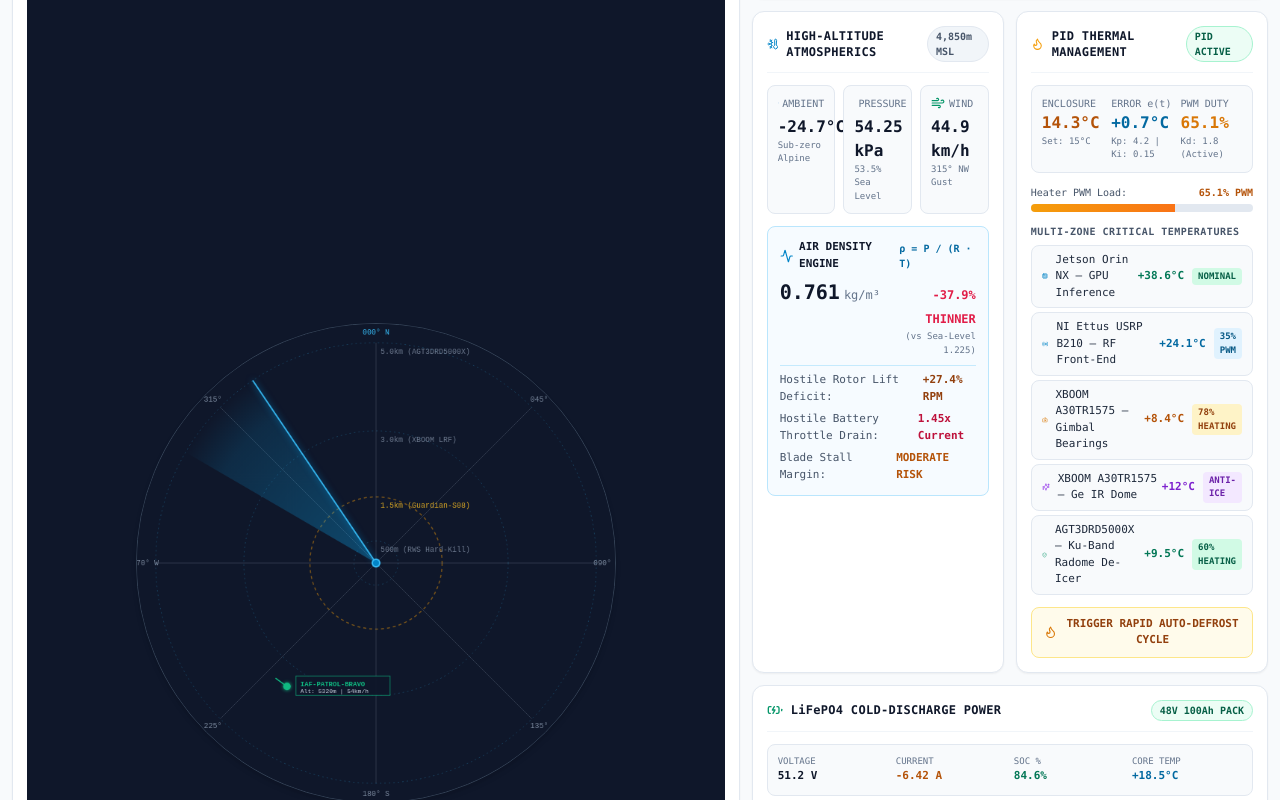
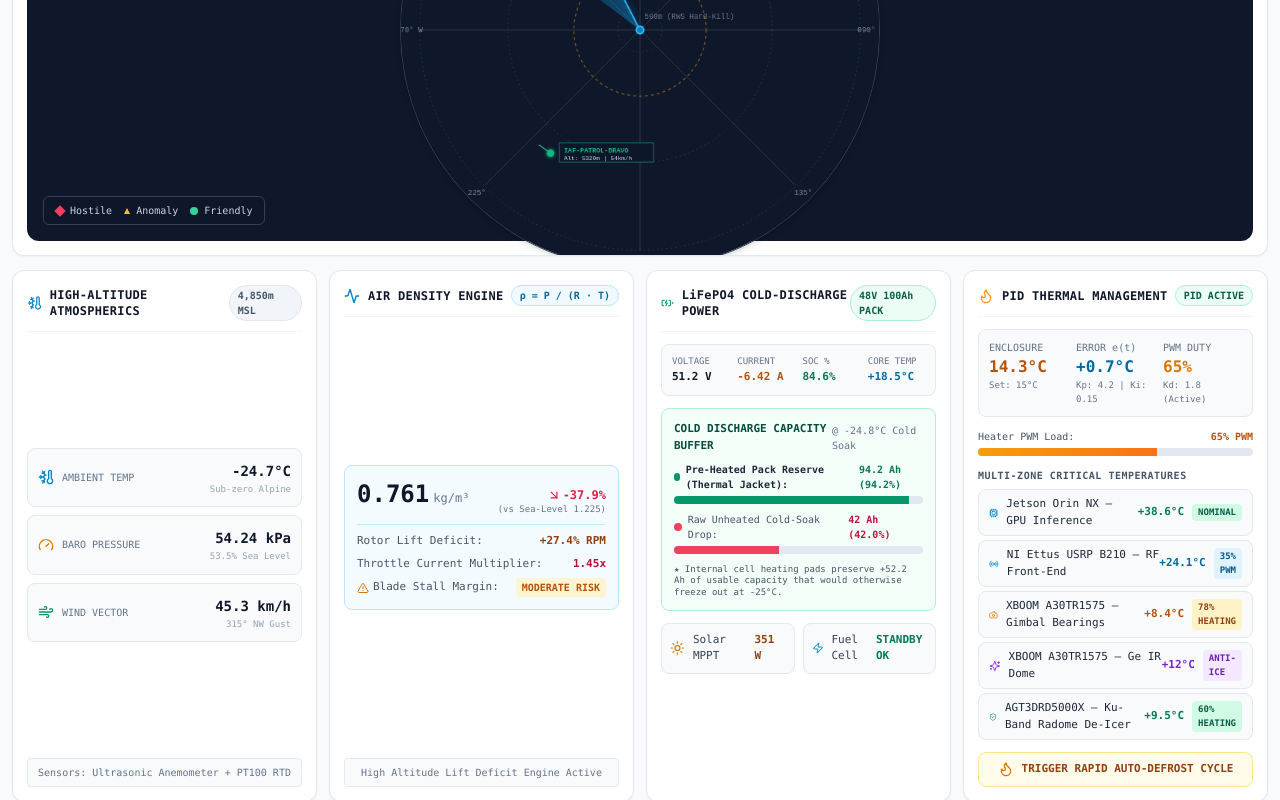
Before and after one commit to Narendra-104/CoreSense, a Next.js app: page / in a window 1280 px wide. Shown: the part 480-1280 px from the top of the page. Built offline with nearby package versions, Linux system fonts and the light colour scheme.

Commit message:
layout: rearrange dashboard to exact hand-drawn wireframe sequence

```diff
--- a/app/page.tsx
+++ b/app/page.tsx
@@ -7,14 +7,15 @@ import { CommandHeader } from '@/components/layout/CommandHeader';
 import { PolarRadarCanvas } from '@/components/radar/PolarRadarCanvas';
 import { TopographicalMapView } from '@/components/radar/TopographicalMapView';
 import { TargetInspectionDrawer } from '@/components/radar/TargetInspectionDrawer';
-import { AtmosphericEngineCard } from '@/components/thermal/AtmosphericEngineCard';
+import { HighAltitudeAtmosphericsCard } from '@/components/thermal/HighAltitudeAtmosphericsCard';
+import { AirDensityEngineCard } from '@/components/thermal/AirDensityEngineCard';
+import { LifePo4BatteryCard } from '@/components/thermal/LifePo4BatteryCard';
 import { PidThermalControllerCard } from '@/components/thermal/PidThermalControllerCard';
-import { LifePo4BatteryCard } from '@/components/thermal/LifePo4BatteryCard';
+import { CountermeasureConsole } from '@/components/countermeasures/CountermeasureConsole';
+import { DualBandPtzOptics } from '@/components/sensors/DualBandPtzOptics';
 import { RfSpectrumWaterfall } from '@/components/sensors/RfSpectrumWaterfall';
 import { AcousticBeamformingCard } from '@/components/sensors/AcousticBeamformingCard';
-import { DualBandPtzOptics } from '@/components/sensors/DualBandPtzOptics';
 import { IncursionEventLog } from '@/components/sensors/IncursionEventLog';
-import { CountermeasureConsole } from '@/components/countermeasures/CountermeasureConsole';
 import { UsrpB210Panel } from '@/components/sensors/UsrpB210Panel';
 
 export default function MissionControlDashboard() {
@@ -66,8 +67,16 @@ export default function MissionControlDashboard() {
   const [radarMode, setRadarMode] = useState<'POLAR' | 'TERRAIN'>('POLAR');
   const [selectedRfBand, setSelectedRfBand] = useState<'900M' | '2.4G' | '5.8G' | 'GNSS' | 'ALL'>('ALL');
 
-  const selectedTrack = tracks.find((t) => t.id === selectedTrackId) || null;
-  const hasHostileTarget = tracks.some((t) => t.threatLevel === 'HOSTILE' || t.threatLevel === 'CRITICAL' || t.threatLevel === 'NEUTRALIZED');
+  // Find inspected track or fallback to active hostile / first track
+  const activeTrack =
+    tracks.find((t) => t.id === selectedTrackId) ||
+    tracks.find((t) => t.threatLevel === 'HOSTILE' || t.threatLevel === 'CRITICAL') ||
+    tracks[0] ||
+    null;
+
+  const hasHostileTarget = tracks.some(
+    (t) => t.threatLevel === 'HOSTILE' || t.threatLevel === 'CRITICAL' || t.threatLevel === 'NEUTRALIZED'
+  );
   const isTargetMitigated = tracks.some((t) => t.isMitigated);
 
   return (
@@ -85,12 +94,12 @@ export default function MissionControlDashboard() {
         onInjectTarget={injectCustomDrone}
       />
 
-      {/* Main Mission Control Grid */}
-      <main className="flex-1 p-3 grid grid-cols-1 xl:grid-cols-12 gap-3 max-w-[1920px] mx-auto w-full">
-        {/* Left Column: Tactical Radar / Topography & Countermeasures (7 Columns on XL) */}
-        <div className="xl:col-span-7 flex flex-col space-y-3">
-          {/* Primary Visualization Area: Polar Radar or Mountain LOS Terrain */}
-          <div className="min-h-[460px] flex-1">
+      {/* Main Dashboard Layout Arranged Exactly to User Hand-Drawn Spec */}
+      <main className="flex-1 p-3 flex flex-col space-y-3.5 max-w-[1920px] mx-auto w-full">
+        {/* ================= PAGE 1 LAYOUT ================= */}
+
+        {/* 1. Tactical 360° Polar Radar (Full Width Top Banner) */}
+        <section className="w-full h-[460px] lg:h-[500px]">
           {radarMode === 'POLAR' ? (
             <PolarRadarCanvas
               tracks={tracks}
@@ -107,12 +116,24 @@ export default function MissionControlDashboard() {
               onSwitchToPolar={() => setRadarMode('POLAR')}
             />
           )}
-          </div>
+        </section>
 
-          {/* Target Inspector (when a track is selected) */}
-          {selectedTrack && (
+        {/* 2. Four-Card Row: Atmospherics | Air Density | LiFePO4 Battery | PID Thermal */}
+        <section className="grid grid-cols-1 md:grid-cols-2 lg:grid-cols-4 gap-3 w-full">
+          <HighAltitudeAtmosphericsCard telemetry={atmospheric} />
+          <AirDensityEngineCard telemetry={atmospheric} />
+          <LifePo4BatteryCard telemetry={battery} />
+          <PidThermalControllerCard
+            telemetry={thermal}
+            onTriggerDefrost={triggerDefrostCycle}
+          />
+        </section>
+
+        {/* 3. Hostile - Matrice 300 / Target Inspection (Full Width Middle Banner) */}
+        <section className="w-full">
+          {activeTrack && (
             <TargetInspectionDrawer
-              track={selectedTrack}
+              track={activeTrack}
               onClose={() => setSelectedTrackId(null)}
               onAutoSlewGimbal={toggleGimbalLock}
               onEngageJammer={() => {
@@ -123,9 +144,10 @@ export default function MissionControlDashboard() {
               isJammingActive={countermeasures.c2LinkJammingActive || countermeasures.gnssJammingActive}
             />
           )}
+        </section>
 
-          {/* Interlocked Countermeasure & Mitigation Console */}
-          {/* Interlocked Countermeasure & Mitigation Console */}
+        {/* 4. Interlocked Countermeasure Engagement Console (Full Width Bottom Banner) */}
+        <section className="w-full">
           <CountermeasureConsole
             state={countermeasures}
             onToggleGnss={toggleGnssJamming}
@@ -147,29 +169,14 @@ export default function MissionControlDashboard() {
               })
             }
           />
+        </section>
 
-          {/* Live Incursion Audit Log */}
-          <IncursionEventLog events={logEvents} />
-        </div>
+        {/* ================= PAGE 2 LAYOUT ================= */}
 
-        {/* Right Column: High-Altitude Core Telemetry & Multi-Sensor Fusion (5 Columns on XL) */}
-        <div className="xl:col-span-5 flex flex-col space-y-3">
-          {/* NI Ettus USRP B210 Array Panel */}
-          <UsrpB210Panel units={usrpUnits} />
-
-          {/* Dedicated High-Altitude Performance & Thermal Optimization Cards */}
-          <div className="grid grid-cols-1 md:grid-cols-2 gap-3">
-            <AtmosphericEngineCard telemetry={atmospheric} />
-            <PidThermalControllerCard
-              telemetry={thermal}
-              onTriggerDefrost={triggerDefrostCycle}
-            />
-          </div>
-
-          {/* LiFePO4 Cold-Discharge Power System */}
-          <LifePo4BatteryCard telemetry={battery} />
-
-          {/* Dual-Band PTZ Optics (LWIR + Visible) Feed */}
+        {/* 5. Three Sensor Fusion Cards: Dual-Band PTZ Optics | SDR RF Waterfall | 4-Mic Acoustic (AoA/DF) */}
+        <section className="grid grid-cols-1 md:grid-cols-3 gap-3 w-full pt-1">
+          {/* Dual-Band PTZ Optics Gimbal (XBOOM A30TR1575) */}
+          <div className="h-full">
             <DualBandPtzOptics
               isLocked={countermeasures.opticalGimbalLocked}
               azimuthDeg={countermeasures.opticalGimbalAzimuthDeg}
@@ -177,21 +184,36 @@ export default function MissionControlDashboard() {
               hasHostileTarget={hasHostileTarget}
               isMitigated={isTargetMitigated}
             />
+          </div>
 
-          {/* SDR RF Spectrum & Dynamic Waterfall Visualizer */}
+          {/* SDR RF Spectrum & Waterfall (NI Ettus USRP B210) */}
+          <div className="h-full">
             <RfSpectrumWaterfall
               isJammingActive={countermeasures.c2LinkJammingActive || countermeasures.gnssJammingActive}
               selectedBand={selectedRfBand}
               setSelectedBand={setSelectedRfBand}
               hasHostileSignal={hasHostileTarget}
             />
+          </div>
 
-          {/* USRP B210 Direction-Finding Card */}
+          {/* Direction-Finding / 4-Mic AoA Array */}
+          <div className="h-full">
             <AcousticBeamformingCard
               hasHostileSignal={hasHostileTarget}
-            confidence={selectedTrack ? selectedTrack.dfConfidencePct || 91 : 0}
+              confidence={activeTrack ? activeTrack.dfConfidencePct || 91 : 0}
             />
           </div>
+        </section>
+
+        {/* NI Ettus USRP B210 Hardware Health Strip */}
+        <section className="w-full">
+          <UsrpB210Panel units={usrpUnits} />
+        </section>
+
+        {/* 6. Incursion & Telemetry Audit Log (Full Width Card) */}
+        <section className="w-full pb-4">
+          <IncursionEventLog events={logEvents} />
+        </section>
       </main>
     </div>
   );
--- /dev/null
+++ b/components/thermal/AirDensityEngineCard.tsx
@@ -0,0 +1,69 @@
+'use client';
+
+import React from 'react';
+import { AtmosphericTelemetry } from '@/types/dashboard';
+import { Activity, ArrowDownRight, AlertTriangle } from 'lucide-react';
+
+interface AirDensityEngineCardProps {
+  telemetry: AtmosphericTelemetry;
+}
+
+export const AirDensityEngineCard: React.FC<AirDensityEngineCardProps> = ({ telemetry }) => {
+  return (
+    <div className="bg-white border border-slate-200 rounded-xl p-3.5 shadow-sm flex flex-col justify-between h-full font-mono">
+      {/* Header */}
+      <div className="flex items-center justify-between border-b border-slate-100 pb-2.5">
+        <div className="flex items-center space-x-2">
+          <Activity className="w-4 h-4 text-sky-600" />
+          <span className="text-xs font-bold text-slate-900 tracking-wide">
+            AIR DENSITY ENGINE
+          </span>
+        </div>
+        <span className="text-[10px] text-sky-700 font-bold bg-sky-50 border border-sky-200 px-2 py-0.5 rounded-full">
+          ρ = P / (R · T)
+        </span>
+      </div>
+
+      {/* Density Readout */}
+      <div className="bg-sky-50/70 p-3 rounded-lg border border-sky-200 my-2">
+        <div className="flex items-baseline justify-between mb-2">
+          <div>
+            <span className="text-2xl font-bold text-slate-900">{telemetry.airDensityKgM3}</span>
+            <span className="text-xs text-slate-500 ml-1">kg/m³</span>
+          </div>
+          <div className="text-right">
+            <span className="text-xs font-bold text-rose-600 flex items-center justify-end">
+              <ArrowDownRight className="w-3.5 h-3.5 mr-0.5" /> -37.9%
+            </span>
+            <span className="text-[9px] text-slate-500 block">(vs Sea-Level 1.225)</span>
+          </div>
+        </div>
+
+        {/* Degradation Impact */}
+        <div className="space-y-1.5 pt-2 border-t border-sky-200/80 text-[11px]">
+          <div className="flex justify-between items-center">
+            <span className="text-slate-600">Rotor Lift Deficit:</span>
+            <span className="text-amber-800 font-bold">+{telemetry.rotorLiftDeficitPct}% RPM</span>
+          </div>
+          <div className="flex justify-between items-center">
+            <span className="text-slate-600">Throttle Current Multiplier:</span>
+            <span className="text-rose-700 font-bold">{telemetry.throttleCurrentMultiplier}x</span>
+          </div>
+          <div className="flex justify-between items-center">
+            <span className="text-slate-600 flex items-center space-x-1">
+              <AlertTriangle className="w-3 h-3 text-amber-600" />
+              <span>Blade Stall Margin:</span>
+            </span>
+            <span className="text-amber-700 font-bold text-[10px] bg-amber-100/80 px-1.5 py-0.5 rounded">
+              {telemetry.aerodynamicStallRisk} RISK
+            </span>
+          </div>
+        </div>
+      </div>
+
+      <div className="text-[10px] text-slate-500 bg-slate-50 px-2 py-1.5 rounded border border-slate-200 text-center">
+        High Altitude Lift Deficit Engine Active
+      </div>
+    </div>
+  );
+};
--- /dev/null
+++ b/components/thermal/HighAltitudeAtmosphericsCard.tsx
@@ -0,0 +1,68 @@
+'use client';
+
+import React from 'react';
+import { AtmosphericTelemetry } from '@/types/dashboard';
+import { Wind, Gauge, ThermometerSnowflake } from 'lucide-react';
+
+interface HighAltitudeAtmosphericsCardProps {
+  telemetry: AtmosphericTelemetry;
+}
+
+export const HighAltitudeAtmosphericsCard: React.FC<HighAltitudeAtmosphericsCardProps> = ({ telemetry }) => {
+  return (
+    <div className="bg-white border border-slate-200 rounded-xl p-3.5 shadow-sm flex flex-col justify-between h-full font-mono">
+      {/* Header */}
+      <div className="flex items-center justify-between border-b border-slate-100 pb-2.5">
+        <div className="flex items-center space-x-2">
+          <ThermometerSnowflake className="w-4 h-4 text-sky-600" />
+          <span className="text-xs font-bold text-slate-900 tracking-wide">
+            HIGH-ALTITUDE ATMOSPHERICS
+          </span>
+        </div>
+        <span className="text-[10px] text-slate-600 bg-slate-100 border border-slate-200 px-2 py-0.5 rounded-full font-semibold">
+          4,850m MSL
+        </span>
+      </div>
+
+      {/* Atmospheric Primary Stats */}
+      <div className="grid grid-cols-1 gap-2 my-2">
+        <div className="bg-slate-50 p-2.5 rounded-lg border border-slate-200 flex items-center justify-between">
+          <div className="flex items-center space-x-2 text-slate-500 text-[10px]">
+            <ThermometerSnowflake className="w-4 h-4 text-sky-600" />
+            <span className="font-medium">AMBIENT TEMP</span>
+          </div>
+          <div className="text-right">
+            <span className="text-sm font-bold text-slate-900">{telemetry.ambientTempC}°C</span>
+            <span className="text-[9px] text-slate-400 block">Sub-zero Alpine</span>
+          </div>
+        </div>
+
+        <div className="bg-slate-50 p-2.5 rounded-lg border border-slate-200 flex items-center justify-between">
+          <div className="flex items-center space-x-2 text-slate-500 text-[10px]">
+            <Gauge className="w-4 h-4 text-amber-600" />
+            <span className="font-medium">BARO PRESSURE</span>
+          </div>
+          <div className="text-right">
+            <span className="text-sm font-bold text-slate-900">{telemetry.barometricPressureKpa} kPa</span>
+            <span className="text-[9px] text-slate-400 block">53.5% Sea Level</span>
+          </div>
+        </div>
+
+        <div className="bg-slate-50 p-2.5 rounded-lg border border-slate-200 flex items-center justify-between">
+          <div className="flex items-center space-x-2 text-slate-500 text-[10px]">
+            <Wind className="w-4 h-4 text-emerald-600" />
+            <span className="font-medium">WIND VECTOR</span>
+          </div>
+          <div className="text-right">
+            <span className="text-sm font-bold text-slate-900">{telemetry.windSpeedKmh} km/h</span>
+            <span className="text-[9px] text-slate-400 block">315° NW Gust</span>
+          </div>
+        </div>
+      </div>
+
+      <div className="text-[10px] text-slate-500 bg-slate-50 px-2 py-1.5 rounded border border-slate-200 text-center">
+        Sensors: Ultrasonic Anemometer + PT100 RTD
+      </div>
+    </div>
+  );
+};
```
Lines whose indentation alone changed are shown as unchanged.
